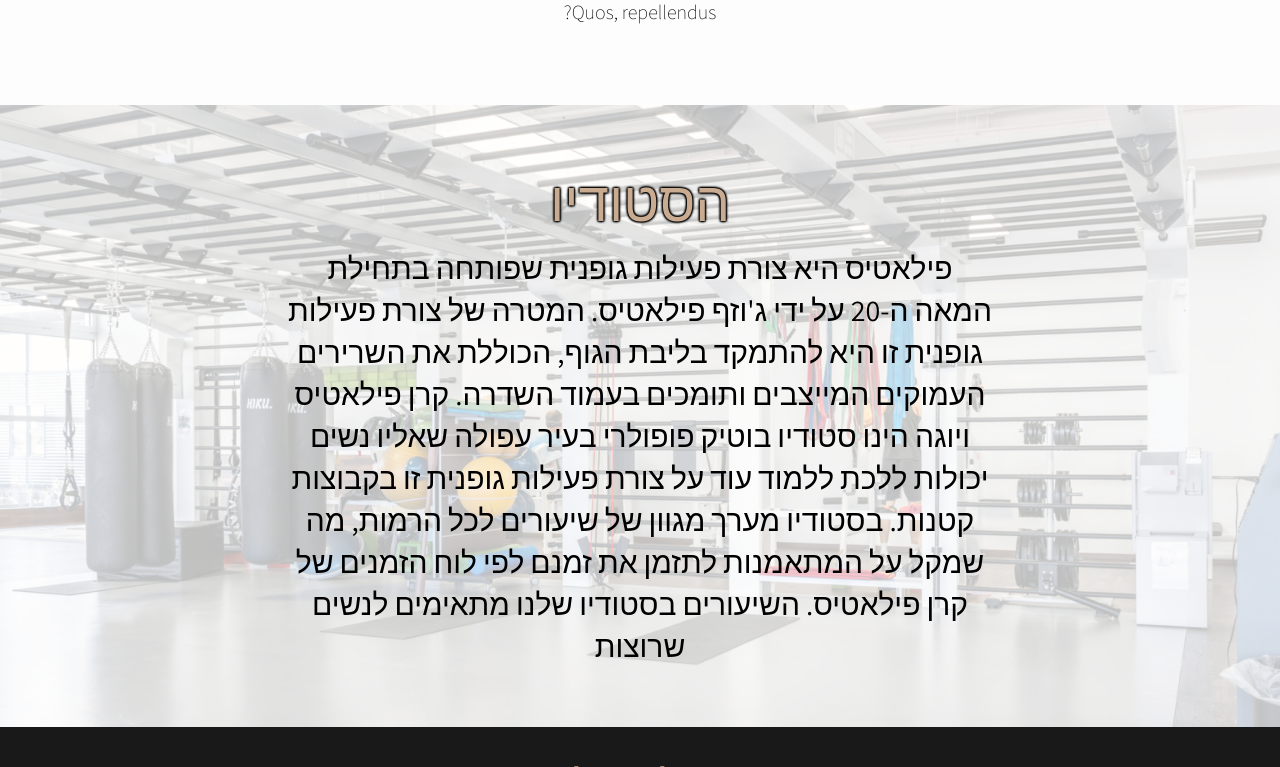
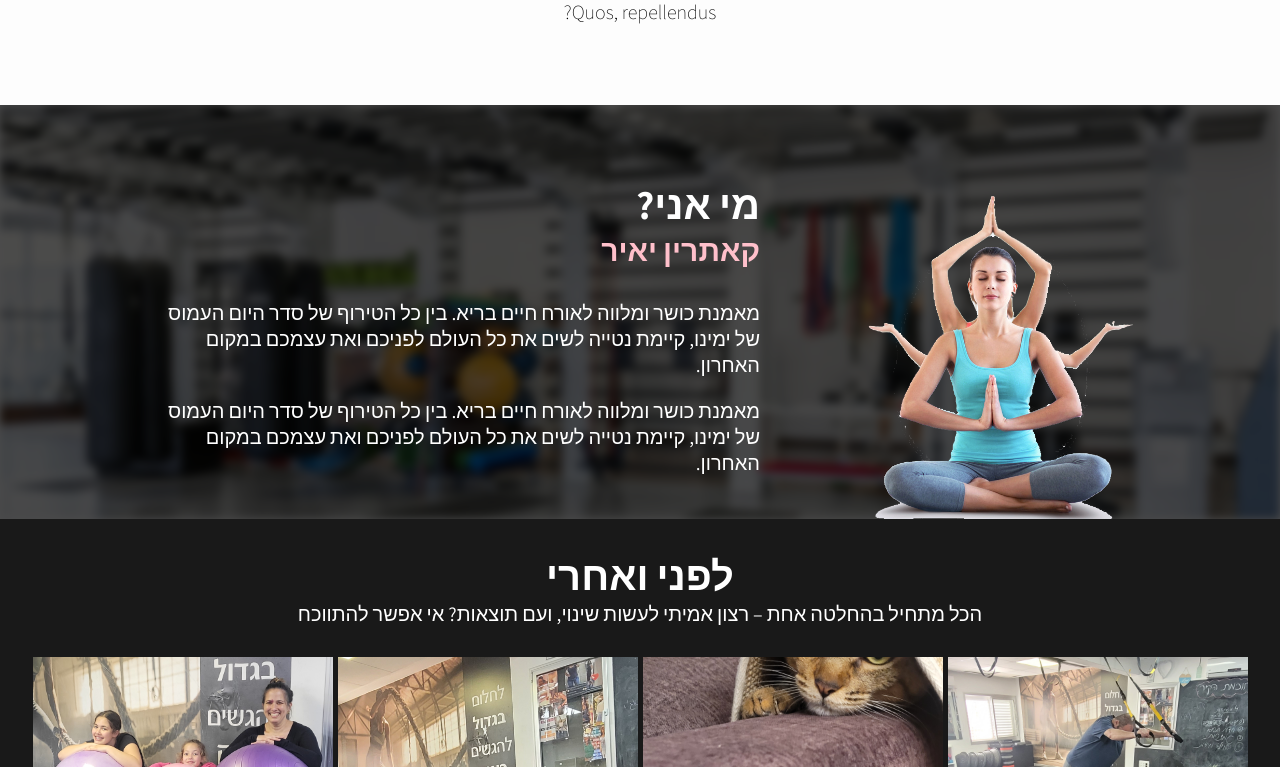
Before and after one commit to shaharyair/katrin-studio-Landing-page, a React (Vite) app: page / in a window 1280 px wide. Shown: the part 1333-2100 px from the top of the page. Built offline with nearby package versions, Linux system fonts and the light colour scheme.

Commit message:
updated app.jsx with new components

```diff
--- a/src/App.jsx
+++ b/src/App.jsx
@@ -9,20 +9,23 @@ import Benefits from "./Components/Benefits/Benefits";
 import SignupForm from "./Components/SignupForm/SignupForm";
 import Footer from "./Components/Footer/Footer";
 import Reviews from "./Components/Reviews/Reviews";
-import Carousel from "./Components/Carousel/Carousel";
+import AboutKatrin from "./Components/AboutKatrin/AboutKatrin";
+import BeforeAndAfter from "./Components/BeforeAndAfter/BeforeAndAfter";
 
 function App() {
   return (
     <>
-      <WhatsappButton />
       <Navbar />
       <Hero />
       <Benefits />
+      <AboutKatrin />
+      <BeforeAndAfter />
       <Studio />
       <FAQ />
       <Reviews />
       <SignupForm />
       <Footer />
+      <WhatsappButton />
     </>
   );
 }
```
